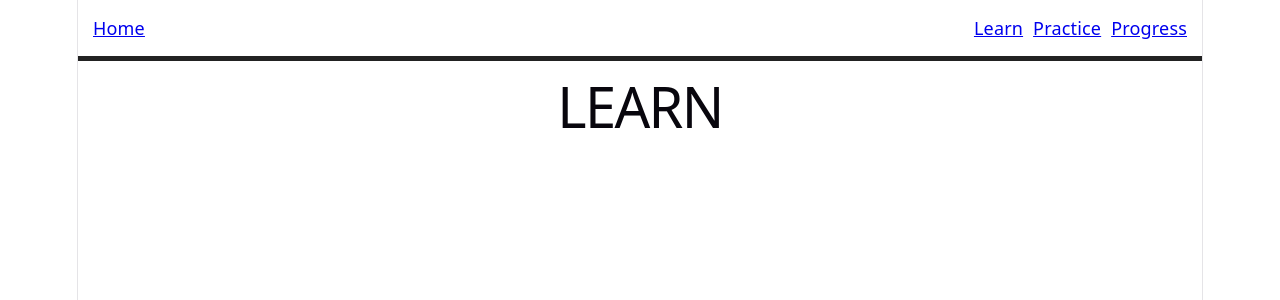
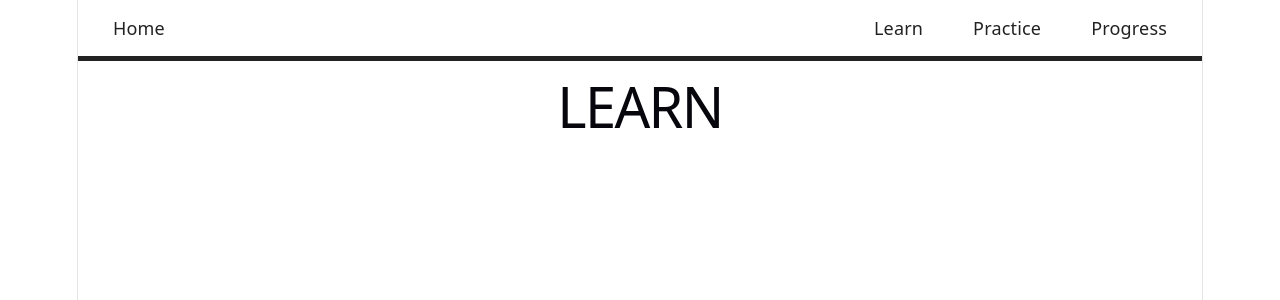
Before and after one commit to allebasirq/WEECSASLProject, a React (Vite) app in the folder weecs-asl-practice/: page /learn in a window 1280 px wide. Shown: the top 300 px of the page. Built offline with nearby package versions, Linux system fonts and the light colour scheme.

Commit message:
front end: updated some of the navbar styling

```diff
--- a/weecs-asl-practice/src/styling/practice.css
+++ b/weecs-asl-practice/src/styling/practice.css
@@ -12,7 +12,7 @@
 }
 
 /* LINK COLORS and some spacing*/
-.nav-bar Link {
+.nav-bar a {
   color: #222;
   text-decoration: none; /* removes the underline too */
   margin-left: 20px;
@@ -27,4 +27,17 @@
 
 }
 
+.bar-link a
+{
+    margin-left: 20px;
+    margin-right: 20px;
+
+}
+
 /* END NAVIGATION BAR */
+
+/* SCOREBOARD STYLING */
+
+
+
+/* SCOREBOARD STYLING END */
```
